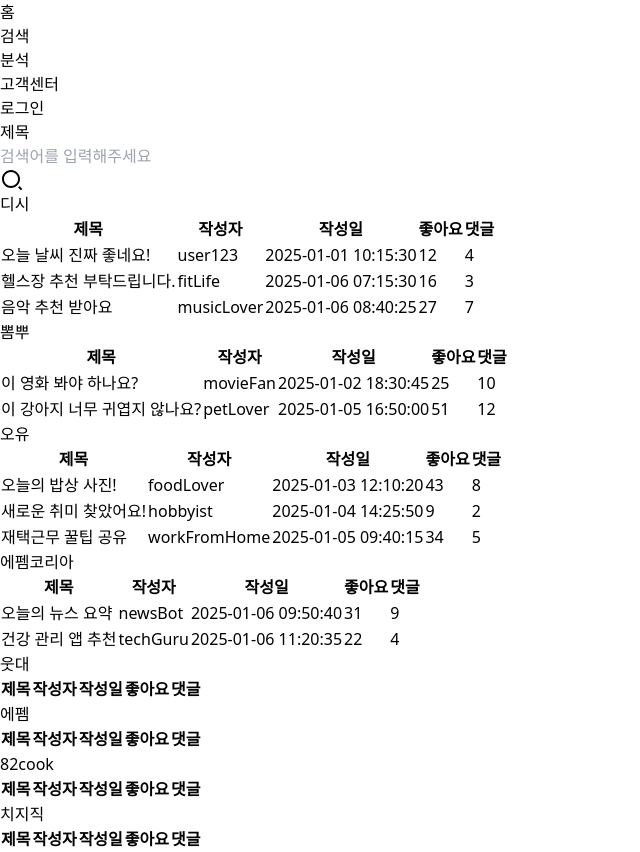
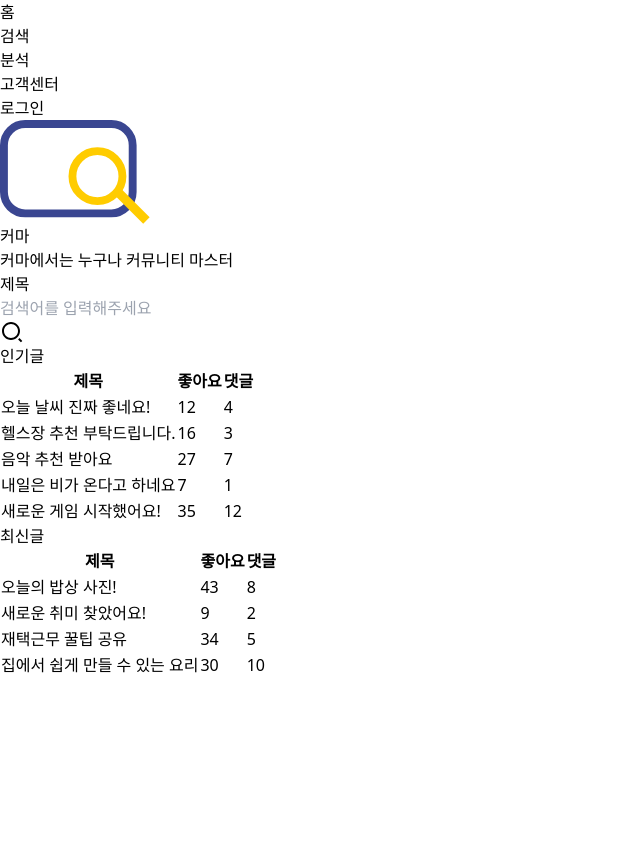
Before and after one commit to GBBD-proten/cuma-fe, a Next.js app: page / in a window 1280 px wide. Shown: the whole page, without its empty margins (0-640 px from the left). After the commit the page ends 800 px from the top, so only its background shows below. Built offline with nearby package versions, Linux system fonts and the light colour scheme.

Commit message:
feat: 메인 페이지 화면 구현 #8

```diff
--- a/src/app/layout.tsx
+++ b/src/app/layout.tsx
@@ -1,4 +1,4 @@
-import Header from "@/components/header/Header";
+import Header from "@/components/common/Header";
 import "./globals.css";
 
 export default function RootLayout({
--- a/src/app/page.tsx
+++ b/src/app/page.tsx
@@ -1,11 +1,32 @@
-import SearchBar from "@/components/search/SearchBar";
-import SearchCardList from "@/components/SearchList/SearchCardList";
+import SearchBar from "@/components/common/SearchBar";
+import Board from "@/components/main/Board";
+import Image from "next/image";
 
-export default function Home() {
-  return (
-    <article>
-      <SearchBar />
-      <SearchCardList />
-    </article>
-  );
+const MainTitle = ({ className }: { className?: string }) => {
+    return (
+        <div className={`${className}`}>
+            <div className={`flex items-center space-x-4`}>
+                <Image src="/logo.svg" alt="logo" width={150} height={150} />
+                <h1 className={`transform text-center text-[4rem] font-bold`}>{"커마"}</h1>
+            </div>
+            <h1 className={`transform text-center mt-4`}>커마에서는 누구나 커뮤니티 마스터</h1>
+        </div>
+    )
 }
+
+const Main = () => {
+    return (
+        <div className="flex flex-col justify-center items-center h-[calc(100vh-60px)] w-full">
+            <MainTitle className="-translate-y-20" />
+            <SearchBar />
+
+            <div className="grid grid-cols-2 gap-16 translate-y-10">
+                <Board title="인기글" commuity="디시" />
+                <Board title="최신글" commuity="오유" />
+            </div>
+        </div>
+
+    )
+}
+
+export default Main;
--- a/src/components/search/SearchBar.tsx
+++ b/src/components/common/SearchBar.tsx
@@ -3,14 +3,13 @@ import { RiSearch2Line } from '@remixicon/react'
 const SearchBar = () => {
 
     return (
-        <div className="flex justify-center items-center">
+        <div className="flex justify-center items-center max-w-[800px] mx-auto w-full">
             <div className="text-lg rounded-md bg-slate-200
-                 w-20 py-2 text-slate-800 ml-4 my-4 text-center leading-[24px]">
+         w-20 py-2 text-slate-800 ml-4 my-4 text-center leading-[24px]">
                 제목
             </div>
             <input type="text"
-                className="rounded-md bg-slate-200
-                 w-3/5 py-2 text-slate-800 ml-4 my-4 pl-6"
+                className="rounded-md bg-slate-200 py-2 text-slate-800 ml-4 my-4 pl-6 w-full"
                 placeholder="검색어를 입력해주세요"
             />
             <RiSearch2Line className="text-slate-800 text-2xl relative left-[-40px]" />
--- /dev/null
+++ b/src/components/main/Board.tsx
@@ -0,0 +1,46 @@
+import SeparateLine from "../common/SeparateLine"
+import comminityData from "../SearchList/data"
+
+type BoardProps = {
+    title: string;
+    commuity: string;
+};
+
+const Board = ({ title, commuity }: BoardProps) => {
+
+    const board = comminityData.filter((item) => item.community === commuity).slice(0, 10);
+
+    return (
+        <div className="bg-slate-200 p-6 rounded-md shadow-md">
+            <header className="mb-4">
+                <h2 className="text-2xl font-bold text-gray-800">{title}</h2>
+            </header>
+            <SeparateLine />
+            <table className="w-full border-collapse mt-4">
+                <thead className="bg-gray-100">
+                    <tr>
+                        <th className="border-gray-300 px-4 py-2 text-left">제목</th>
+                        <th className="border-gray-300 px-4 py-2">좋아요</th>
+                        <th className="border-gray-300 px-4 py-2">댓글</th>
+                    </tr>
+                </thead>
+                <tbody>
+                    {board.map((item) => (
+                        <tr
+                            key={item.id}
+                            className="text-center hover:bg-gray-50 transition duration-200"
+                        >
+                            <td className="border-gray-300 px-4 py-2 text-left">
+                                {item.title}
+                            </td>
+                            <td className="border-gray-300 px-4 py-2">{item.likes}</td>
+                            <td className="border-gray-300 px-4 py-2">{item.comments}</td>
+                        </tr>
+                    ))}
+                </tbody>
+            </table>
+        </div>
+    )
+}
+
+export default Board;
```
Also changed, not shown: src/app/search/page.tsx (added, +11 -0 lines), public/logo.svg (added), src/components/common/Header.tsx (renamed from src/components/header/Header.tsx).
